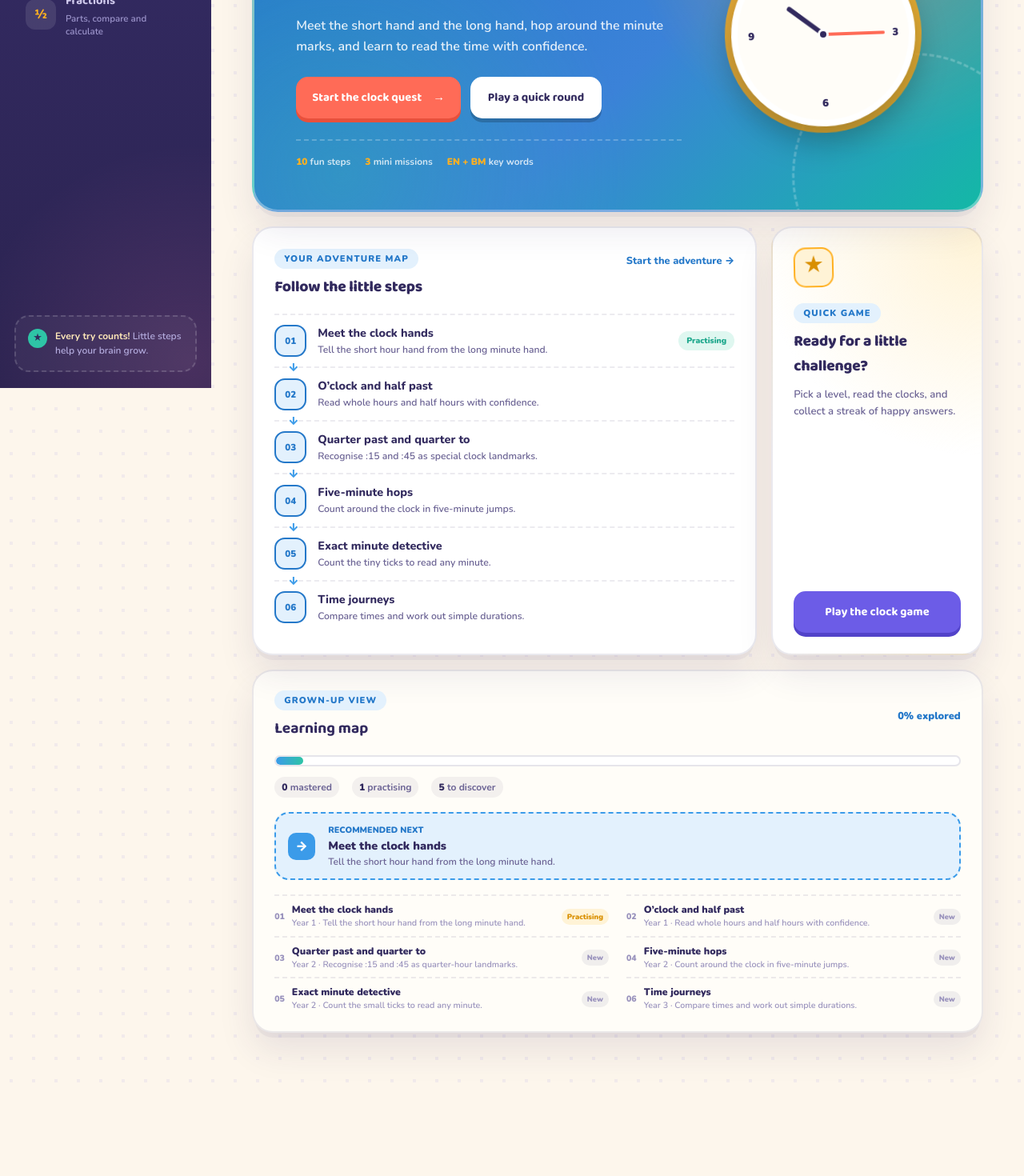
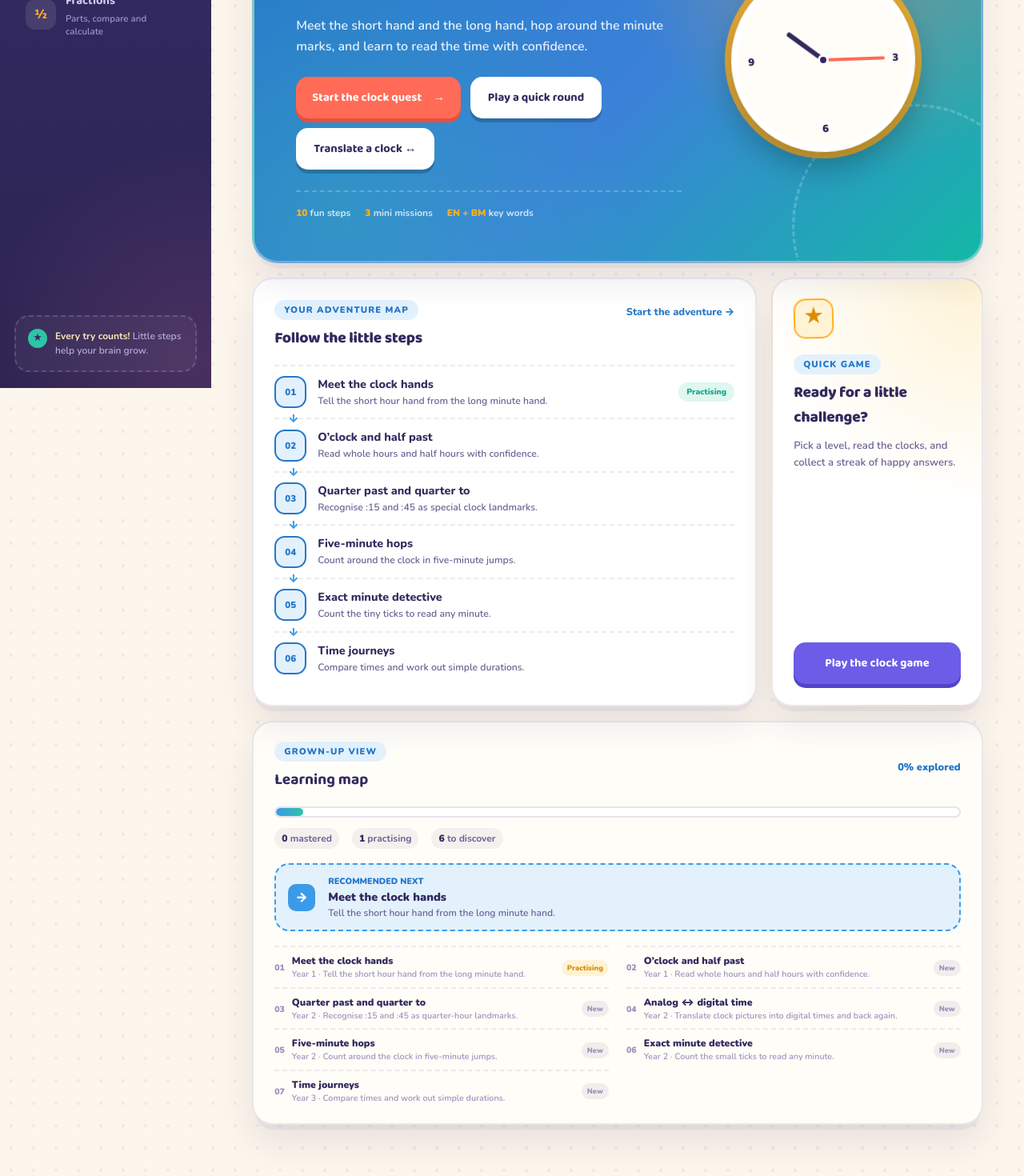
Before and after one commit to msyafiqramlee/budak2belajar, a React (Vite) app: page / in a window 1280 px wide. Shown: the part 315-1785 px from the top of the page at 80% size. Before the commit the page ends 1670 px from the top, so only its background shows below. Built offline with nearby package versions, Linux system fonts and the light colour scheme.

Commit message:
Add clock basics and time translation

```diff
--- a/src/App.css
+++ b/src/App.css
@@ -1114,6 +1114,48 @@ button {
   }
 }
 
+/* ============================================================
+   Clock translation activity
+   ============================================================ */
+
+.translation-card {
+  max-width: 760px;
+}
+
+.translation-route {
+  display: flex;
+  align-items: center;
+  justify-content: center;
+  gap: 14px;
+  margin: 4px auto 18px;
+  color: var(--ink-faint);
+  font-size: 0.82rem;
+  font-weight: 900;
+}
+
+.translation-route span {
+  padding: 8px 12px;
+  border-radius: 999px;
+  background: rgba(50, 42, 94, 0.06);
+}
+
+.translation-route span.active {
+  color: var(--topic-accent-deep);
+  background: var(--topic-accent-soft);
+}
+
+.translation-choices .choice-btn {
+  text-align: left;
+  font-size: 0.9rem;
+}
+
+@media (max-width: 430px) {
+  .translation-route {
+    gap: 6px;
+    font-size: 0.7rem;
+  }
+}
+
 .card {
   width: min(720px, 100%);
   margin: 0 auto;
--- a/src/App.jsx
+++ b/src/App.jsx
@@ -1,6 +1,6 @@
 import { useEffect, useState } from 'react'
 import Menu from './components/Menu.jsx'
-import Tutorial from './components/Tutorial.jsx'
+import Tutorial, { TranslationQuiz } from './components/Tutorial.jsx'
 import Quiz from './components/Quiz.jsx'
 import TopicMenu from './components/TopicMenu.jsx'
 import ModuleLesson, { MixedModuleLesson } from './components/ModuleLesson.jsx'
@@ -62,8 +62,9 @@ function App() {
         <header className="mobile-header"><button className="mobile-menu-btn" aria-label="Open navigation" onClick={() => setSidebarOpen(true)}><span /><span /><span /></button><div className="mobile-brand"><span className="brand-mark small" aria-hidden="true"><span className="brand-hand brand-hand-hour" /><span className="brand-hand brand-hand-minute" /></span><strong>Budak2Belajar</strong><small>Learn, play, grow!</small></div></header>
         <div className="page-header"><div><p className="breadcrumb">Learning / {current.label}</p><h1>{pageTitle}</h1></div><span className="topic-status"><span /> You’ve got this!</span></div>
         <main className="workspace">
-          {topic === 'clock' && view === 'menu' && <Menu onLearn={() => navigate('learn')} onPractice={() => navigate('quiz')} />}
-          {topic === 'clock' && view === 'learn' && <Tutorial onStart={() => navigate('quiz')} onBack={() => navigate('menu')} onProgress={markProgress} />}
+          {topic === 'clock' && view === 'menu' && <Menu onLearn={() => navigate('learn')} onPractice={() => navigate('quiz')} onTranslation={() => navigate('translation')} />}
+          {topic === 'clock' && view === 'learn' && <Tutorial onStart={() => navigate('quiz')} onBack={() => navigate('menu')} onTranslation={() => navigate('translation')} onProgress={markProgress} />}
+          {topic === 'clock' && view === 'translation' && <TranslationQuiz onBack={() => navigate('menu')} />}
           {topic === 'clock' && view === 'quiz' && <Quiz onBack={() => navigate('menu')} />}
           {topic === 'operations' && view === 'menu' && <TopicMenu type="operations" title="Number operations" subtitle="Master the four calculations that support fractions, measurement, money, and later mathematics." modules={OPERATION_MODULES} onSelect={openModule} onPractice={() => navigate('quiz')} />}
           {topic === 'fractions' && view === 'menu' && <TopicMenu type="fractions" title="Fractions" subtitle="Move from equal parts and fraction language to comparing and calculating with fractions." modules={FRACTION_MODULES} onSelect={openModule} onPractice={() => navigate('quiz')} onPrerequisite={() => navigateTopic('operations')} />}
--- a/src/components/Menu.jsx
+++ b/src/components/Menu.jsx
@@ -1,4 +1,4 @@
-function Menu({ onLearn, onPractice }) {
+function Menu({ onLearn, onPractice, onTranslation }) {
   return (
     <section className="dashboard">
       <div className="topic-hero">
@@ -15,6 +15,9 @@ function Menu({ onLearn, onPractice }) {
             </button>
             <button className="secondary-action" onClick={onPractice}>
               Play a quick round
+            </button>
+            <button className="secondary-action" onClick={onTranslation}>
+              Translate a clock ↔
             </button>
           </div>
           <div className="topic-facts" aria-label="Topic details">
--- a/src/components/Tutorial.jsx
+++ b/src/components/Tutorial.jsx
@@ -1,5 +1,50 @@
 import { useState } from 'react'
 import Clock from './Clock.jsx'
+
+const TRANSLATION_STEPS = [
+  {
+    direction: 'Analog → Digital',
+    type: 'read',
+    prompt: 'Look at the clock. Which digital time matches it?',
+    clock: { hour: 3, minute: 19 },
+    options: ['3:19', '3:15', '4:19', '9:03'],
+    answer: 0,
+    explain: 'The short hand has passed 3. The long hand is 4 ticks after 15, so it is 3:19.',
+    hint: 'Read the hour first. Then count from the nearest five-minute landmark: 15 + 4.',
+  },
+  {
+    direction: 'Analog → Digital',
+    type: 'read',
+    prompt: 'Which digital time matches this clock?',
+    clock: { hour: 6, minute: 23 },
+    options: ['6:23', '6:20', '7:23', '3:26'],
+    answer: 0,
+    explain: 'The hour is 6. The long hand is 3 ticks after 20, making 23 minutes.',
+    hint: 'The long hand is on 4, which means 20, then count 3 tiny ticks.',
+  },
+  {
+    direction: 'Digital → Analog',
+    type: 'choose',
+    prompt: 'Which clock shows 4:39?',
+    clock: { hour: 4, minute: 39 },
+    options: ['Short hand past 4; long hand 4 ticks after 7', 'Short hand on 5; long hand on 4', 'Short hand past 3; long hand on 8', 'Short hand on 4; long hand on 9'],
+    answer: 0,
+    explain: 'At 4:39, the short hand has passed 4 and the long hand is 4 ticks after 35.',
+    hint: 'Find 39: start at 35 on number 7, then count four tiny ticks.',
+  },
+  {
+    direction: 'Digital → Analog',
+    type: 'choose',
+    prompt: 'Where should the long hand point for 2:45?',
+    clock: { hour: 2, minute: 45 },
+    options: ['9', '3', '6', '12'],
+    answer: 0,
+    explain: 'Forty-five minutes is three-quarters around the clock, at number 9.',
+    hint: 'Count by fives: 5, 10, 15… 45 lands on 9.',
+  },
+]
+
+const TRANSLATION_CHEERS = ['Great translating!', 'You read both clock languages!', 'That clock-to-digital match is spot on!']
 
 const STEPS = [
   {
@@ -176,7 +221,62 @@ const STEPS = [
   },
 ]
 
-function Tutorial({ onStart, onBack, onProgress }) {
+export function TranslationQuiz({ onBack }) {
+  const [step, setStep] = useState(0)
+  const [selected, setSelected] = useState(null)
+  const [wrong, setWrong] = useState(false)
+  const current = TRANSLATION_STEPS[step]
+  const solved = selected === current.answer
+
+  function choose(index) {
+    if (solved) return
+    setSelected(index)
+    setWrong(index !== current.answer)
+  }
+
+  function next() {
+    setStep((value) => (value + 1) % TRANSLATION_STEPS.length)
+    setSelected(null)
+    setWrong(false)
+  }
+
+  return (
+    <section className="card translation-card">
+      <div className="hud">
+        <button className="back-btn" onClick={onBack}>⬅ Back</button>
+        <div className="lesson-position">
+          <span className="eyebrow dark">Clock translation</span>
+          <strong>{current.direction}</strong>
+        </div>
+      </div>
+      <div className="translation-route" aria-label="Translation direction">
+        <span className={current.direction === 'Analog → Digital' ? 'active' : ''}>◷ Analog</span>
+        <span>↔</span>
+        <span className={current.direction === 'Digital → Analog' ? 'active' : ''}>Digital time</span>
+      </div>
+      <div className="progress-track" role="progressbar" aria-valuemin="1" aria-valuemax={TRANSLATION_STEPS.length} aria-valuenow={step + 1} aria-label="Translation quiz progress">
+        <div className="progress-fill" style={{ width: `${((step + 1) / TRANSLATION_STEPS.length) * 100}%` }} />
+      </div>
+      <p className="quiz-level-label">Mission {step + 1} of {TRANSLATION_STEPS.length}</p>
+      <h2 className="question">{current.prompt}</h2>
+      <div className="clock-container">
+        <Clock hour={current.clock.hour} minute={current.clock.minute} showMinuteLabels reveal="minute" highlightMinute={current.clock.minute} />
+      </div>
+      {!solved && <p className="hint">{wrong ? `Almost there! ${current.hint}` : current.hint}</p>}
+      <div className="choices single-col translation-choices">
+        {current.options.map((option, index) => (
+          <button key={option} className={`choice-btn ${solved && index === current.answer ? 'correct' : ''} ${wrong && index === selected ? 'wrong' : ''}`} disabled={solved} onClick={() => choose(index)}>{option}</button>
+        ))}
+      </div>
+      <p id="feedback" role="status" aria-live="polite" className={wrong ? 'bad' : solved ? 'good' : ''}>
+        {solved ? `🌟 ${TRANSLATION_CHEERS[step % TRANSLATION_CHEERS.length]} ${current.explain}` : ''}
+      </p>
+      {solved && <button className="next-btn" onClick={next}>{step === TRANSLATION_STEPS.length - 1 ? 'Play again →' : 'Next translation →'}</button>}
+    </section>
+  )
+}
+
+function Tutorial({ onStart, onBack, onTranslation }) {
   const [step, setStep] = useState(0)
   const [tapWrong, setTapWrong] = useState(false)
   const [wrongChoice, setWrongChoice] = useState(null)
@@ -293,6 +393,9 @@ function Tutorial({ onStart, onBack, onProgress }) {
         <div className="summary-actions">
           <button className="primary-action" onClick={onStart}>
             Keep playing →
+          </button>
+          <button className="secondary-action bordered" onClick={onTranslation}>
+            Translate clocks ↔
           </button>
           <button className="secondary-action bordered" onClick={restartLesson}>
             Play it again
--- a/src/content/syllabus.js
+++ b/src/content/syllabus.js
@@ -5,6 +5,7 @@ export const TOPIC_SKILLS = {
     { id: 'clock-hands', title: 'Meet the clock hands', year: 'Year 1', status: 'Practising', description: 'Tell the short hour hand from the long minute hand.' },
     { id: 'clock-hours', title: 'O’clock and half past', year: 'Year 1', status: 'New', description: 'Read whole hours and half hours with confidence.' },
     { id: 'clock-quarter', title: 'Quarter past and quarter to', year: 'Year 2', status: 'New', description: 'Recognise :15 and :45 as quarter-hour landmarks.' },
+    { id: 'clock-translation', title: 'Analog ↔ digital time', year: 'Year 2', status: 'New', description: 'Translate clock pictures into digital times and back again.' },
     { id: 'clock-five', title: 'Five-minute hops', year: 'Year 2', status: 'New', description: 'Count around the clock in five-minute jumps.' },
     { id: 'clock-exact', title: 'Exact minute detective', year: 'Year 2', status: 'New', description: 'Count the small ticks to read any minute.' },
     { id: 'clock-elapsed', title: 'Time journeys', year: 'Year 3', status: 'New', description: 'Compare times and work out simple durations.' },
```
